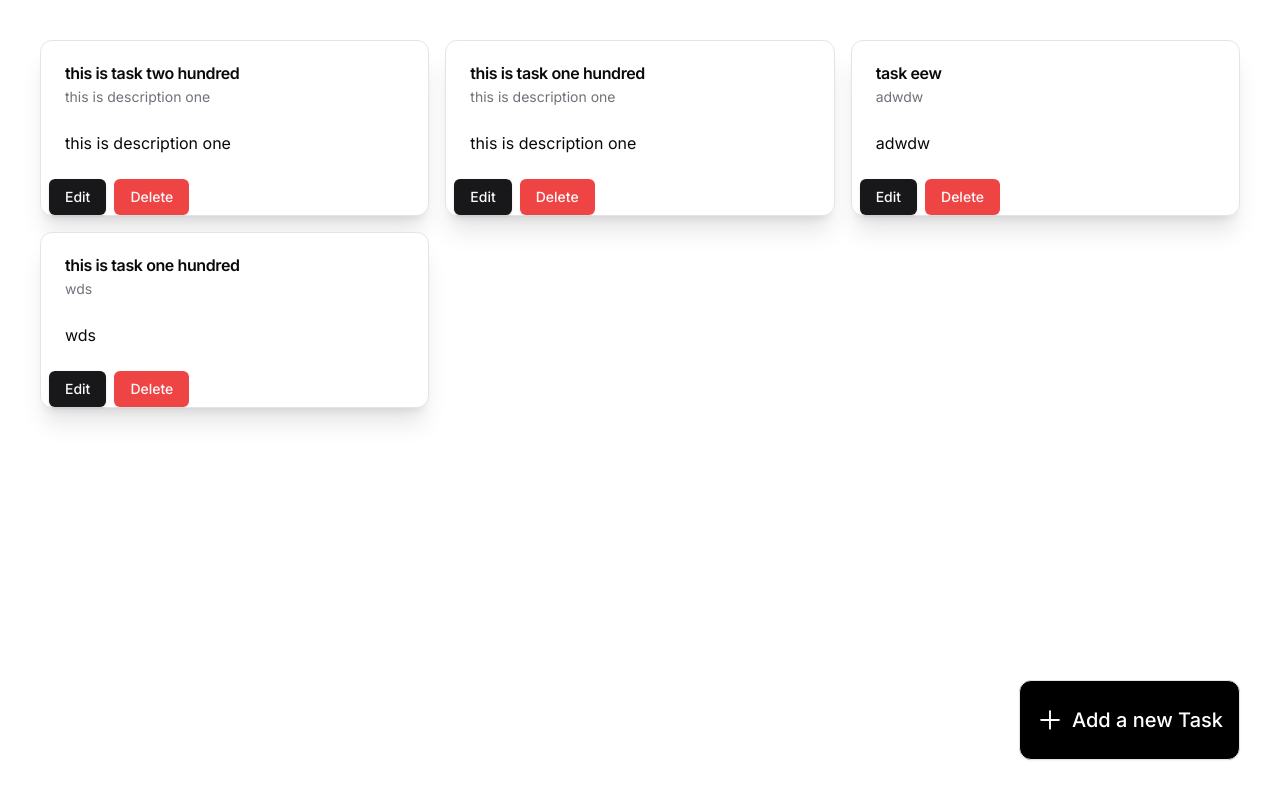
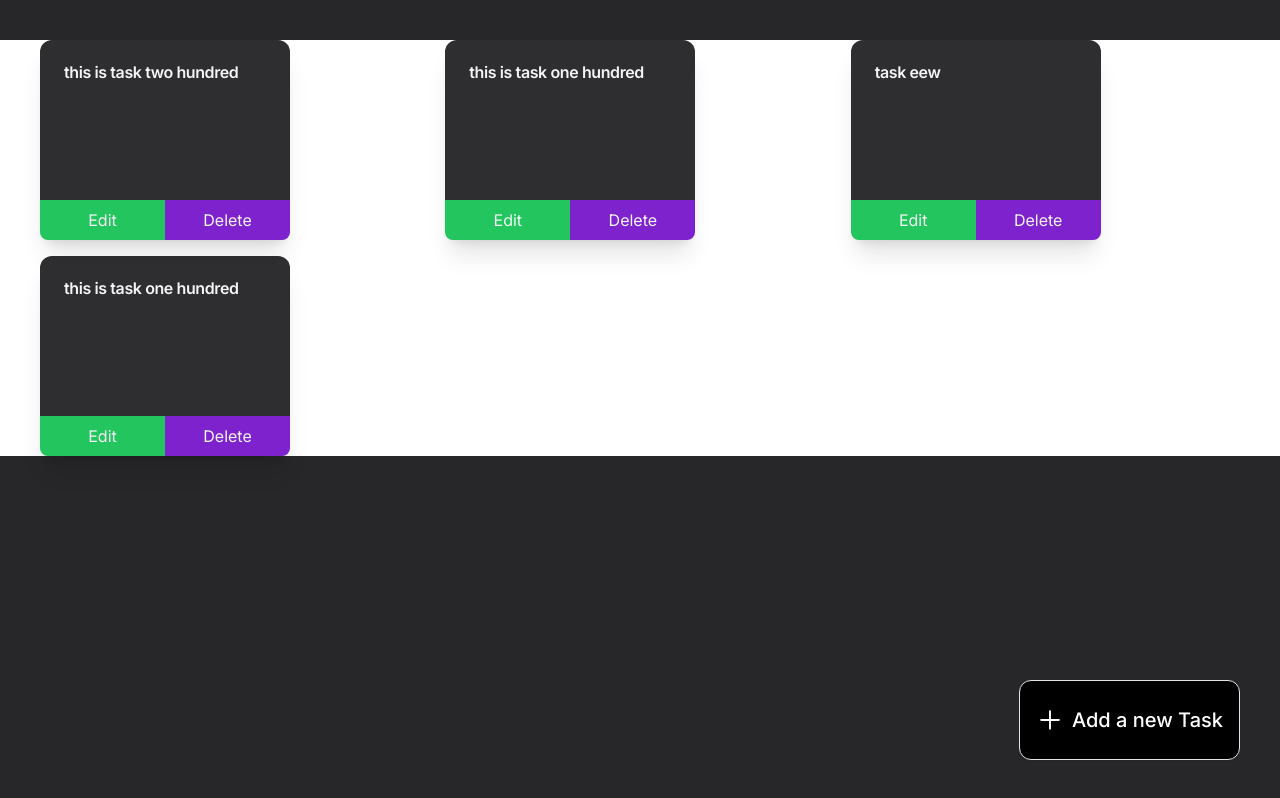
Before and after one commit to RandomThacker/React-Query-Todo, a Next.js app: page / in a window 1280 px wide. Built offline with nearby package versions, Linux system fonts and the light colour scheme; data requests are answered from the project's data file.

Commit message:
style: UI modifications

```diff
--- a/src/app/layout.tsx
+++ b/src/app/layout.tsx
@@ -16,7 +16,7 @@ export default function RootLayout({
   children: React.ReactNode;
 }>) {
   return (
-    <html lang="en">
+    <html lang="en" className="bg-zinc-800 overflow-x-hidden">
       <Providers>
         <body className={inter.className}>{children}</body>
       </Providers>
--- a/src/components/PostCard.tsx
+++ b/src/components/PostCard.tsx
@@ -13,60 +13,58 @@ import { useMutation, useQuery, useQueryClient } from "@tanstack/react-query";
 import { useParams } from "next/navigation";
 import { deleteTask, fetchTask, fetchTasks } from "@/api/tasks";
 import { SkeletonCard } from "./SkeletonCard";
-
+import { motion } from "framer-motion";
 
 interface InputProps {
-  taskId : string,
-  task: string,
-  taskDescp: string
+  taskId: string;
+  task: string;
+  reference: any;
 }
 
-const PostCard: FC<InputProps>=({ taskId, task, taskDescp })=> {
+const PostCard: FC<InputProps> = ({ taskId, task, reference }) => {
   // console.log(task, taskDescp, taskId);
   const queryClient = useQueryClient();
 
-
-  const {
-    data: tasks,
-  } = useQuery({
-    queryKey: ["todos",taskId],
-    queryFn: ()=>fetchTask(taskId),
+  const { data: todos } = useQuery({
+    queryKey: ["todos", taskId],
+    queryFn: () => fetchTask(taskId),
   });
-  // console.log(tasks);
+  console.log(todos);
 
   const deletePostMutation = useMutation({
     mutationFn: deleteTask,
-    onSuccess: () =>{
-      queryClient.invalidateQueries({queryKey: ['todos']})
-    }
-  })
+    onSuccess: () => {
+      queryClient.invalidateQueries({ queryKey: ["todos"] });
+    },
+  });
 
-  const handleDelete =()=>{
+  const handleDelete = () => {
     console.log(taskId);
-    deletePostMutation.mutate(taskId)
-
-  }
+    deletePostMutation.mutate(taskId);
+  };
 
   return (
-    <div>
-       {/* <Link href={`/task/${taskId}`}> */}
-      <Card className="shadow-xl border cursor-pointer">
-        <CardHeader>
-          <CardTitle>{task}</CardTitle>
-          <CardDescription>{taskDescp}</CardDescription>
-        </CardHeader>
-        <CardContent>
-          <p>{taskDescp}</p>
-        </CardContent>
-        <Link href={`/edit/${taskId}`} className="p-2 pb-12">
-        <Button>Edit</Button>
-      </Link>
-
-      <Button variant="destructive" onClick={handleDelete}>Delete</Button>
+    <motion.div drag dragConstraints={reference}>
+      <Card className="shadow-xl border cursor-pointer z-50 bg-zinc-900/90 border-none text-zinc-100 w-[250px] h-[200px] flex flex-col justify-between">
+        {/* <Link href={`/task/${taskId}`}> */}
+          <CardHeader>
+            <CardTitle>{task}</CardTitle>
+          </CardHeader>
+          <div className="flex item-center align-middle justify-center">
+            <Link
+              href={`/edit/${taskId}`}
+              className="bg-green-500 h-full w-[100%] flex align-middle justify-center items-center py-2 rounded-bl-lg"
+            >
+              <h1>Edit</h1>
+            </Link>
+            <div className="bg-purple-700 h-[100%] w-[100%]  flex align-middle justify-center items-center py-2 rounded-br-lg">
+              <h1 onClick={handleDelete}>Delete</h1>
+            </div>
+          </div>
+        {/* </Link> */}
       </Card>
-      {/* </Link> */}
-    </div>
+    </motion.div>
   );
-}
+};
 
 export default PostCard;
```
Also changed, not shown: src/app/login/page.jsx (added, +16 -0 lines).
